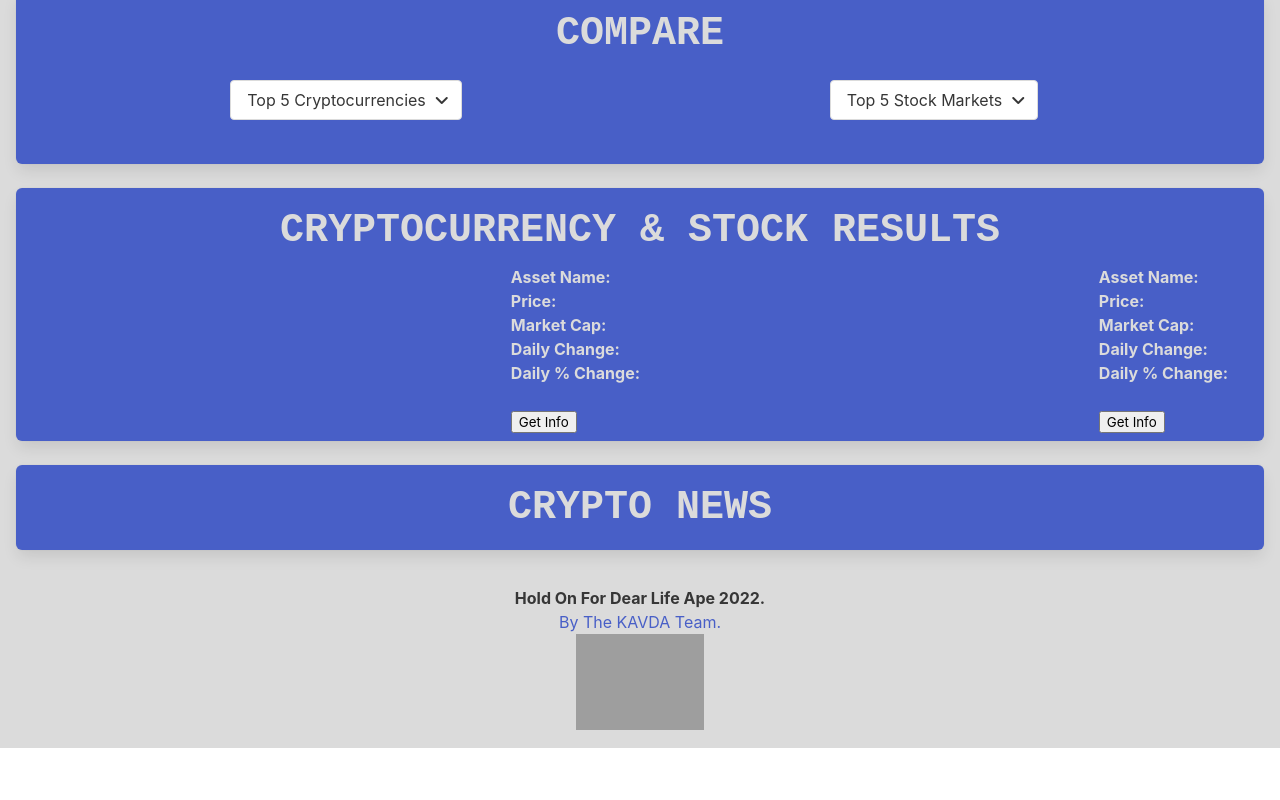
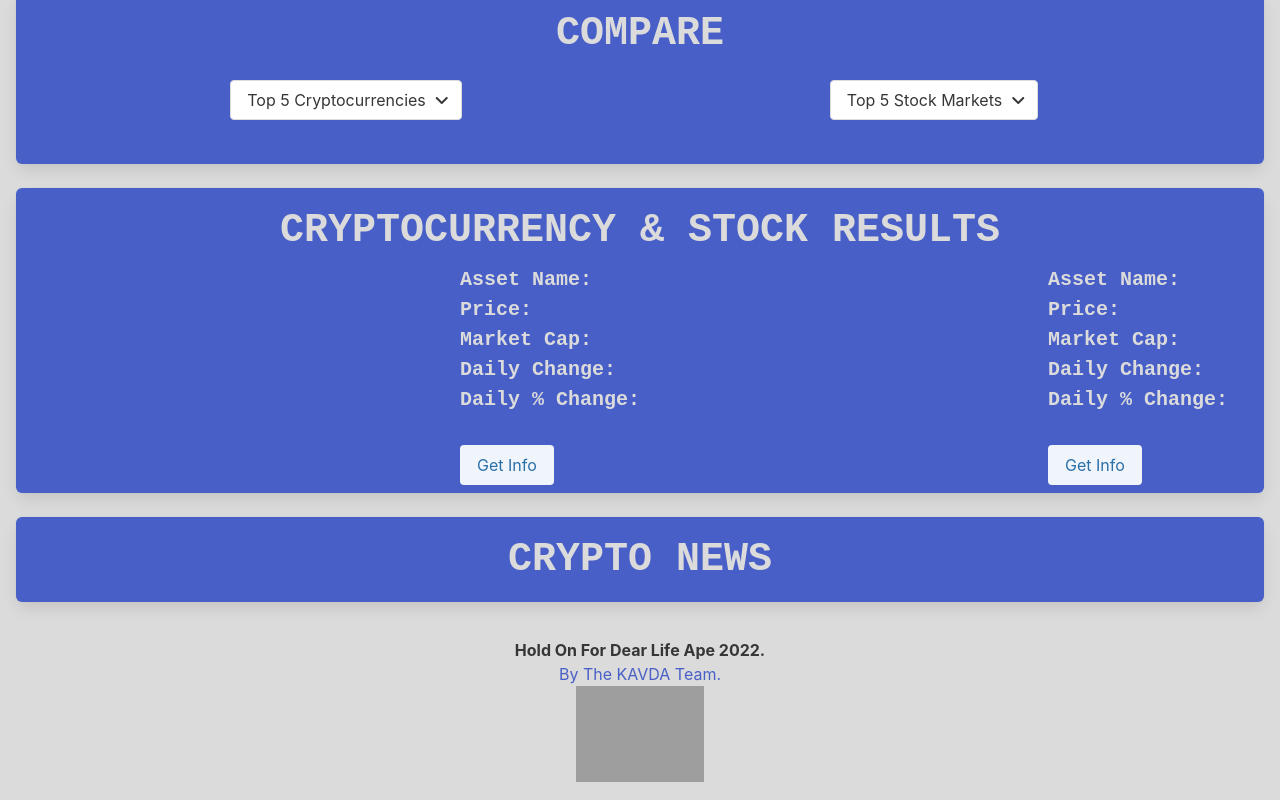
Before and after one commit to drkevinfriday/Hold-On-for-Dear-Life-Ape, a plain HTML site: page index.html in a window 1280 px wide. Shown: the part 1658-2458 px from the top of the page. Before the commit the page ends 2406 px from the top, so only its background shows below. Drawn offline with nearby package versions, Linux system fonts and the light colour scheme; grey boxes are pictures that could not be loaded.

Commit message:
added font and button changes to results section; trying to change the text alignment

```diff
--- a/index.html
+++ b/index.html
@@ -151,28 +151,28 @@
           </div>
           <strong>
             <!--TESTING CRYPTO DISPLAY-->
-            <ul class="has-text-left has-text-grey-lighter">
+            <ul class="has-text-left has-text-grey-lighter is-size-5  is-family-monospace cryptoResults">
               <li class="coinName">Asset Name: </li>
               <li class="coinPrice">Price: </li>
               <li class="coinMcap">Market Cap:</li>
               <li class="coinDayChg">Daily Change:</li>
               <li class="coinPercentageChange">Daily % Change:</li>
               <br>
-              <button class="showName">Get Info</button>
+              <button class=" button showName is-info is-light">Get Info</button>
             </ul>
           </strong>
           <!--STOCKS RESULTS-->
           <div class="column level-item" id="stockResults">
           </div>
           <strong>
-          <ul class="has-text-justified has-text-grey-lighter stock Results">
+          <ul class="has-text-left has-text-grey-lighter is-size-5 is-family-monospace stockResults">
             <li class="stockName">Asset Name:</li>
             <li class="stockPrice">Price:</li>
             <li class="stockMcap">Market Cap:</li>
             <li class="stockDayChg">Daily Change:</li>
             <li class="stockPrecentChange">Daily % Change:</li>
             <br>
-            <button class="showName">Get Info</button>
+            <button class="button showName is-info is-light">Get Info</button>
           </ul>
         </strong>
      </div>
```
